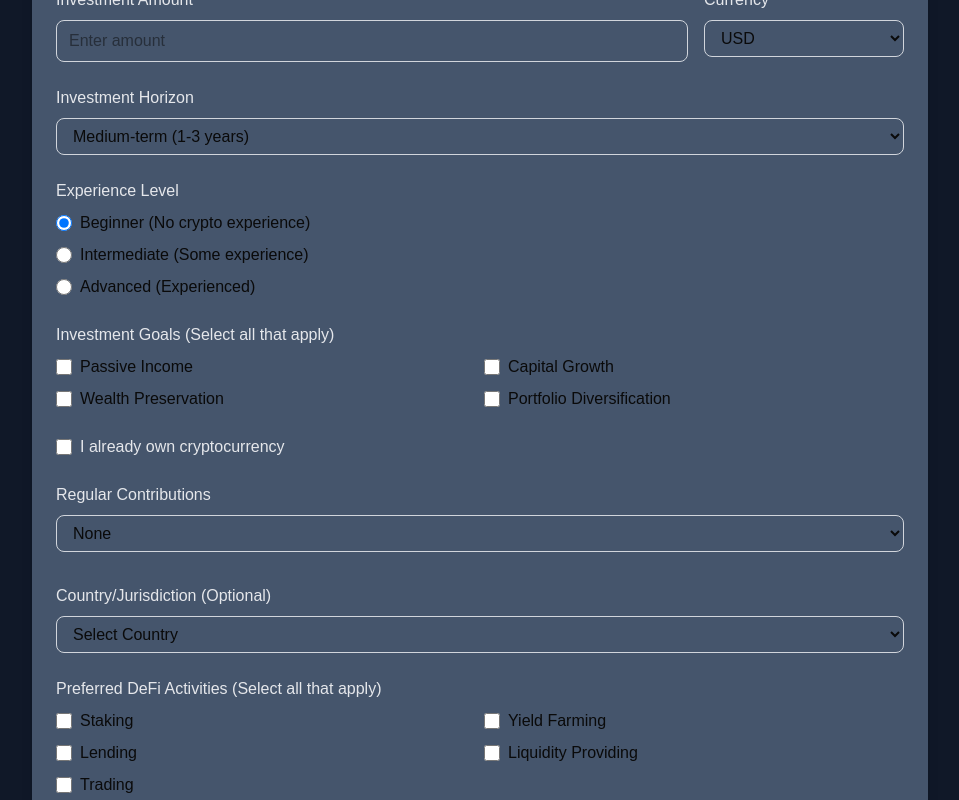
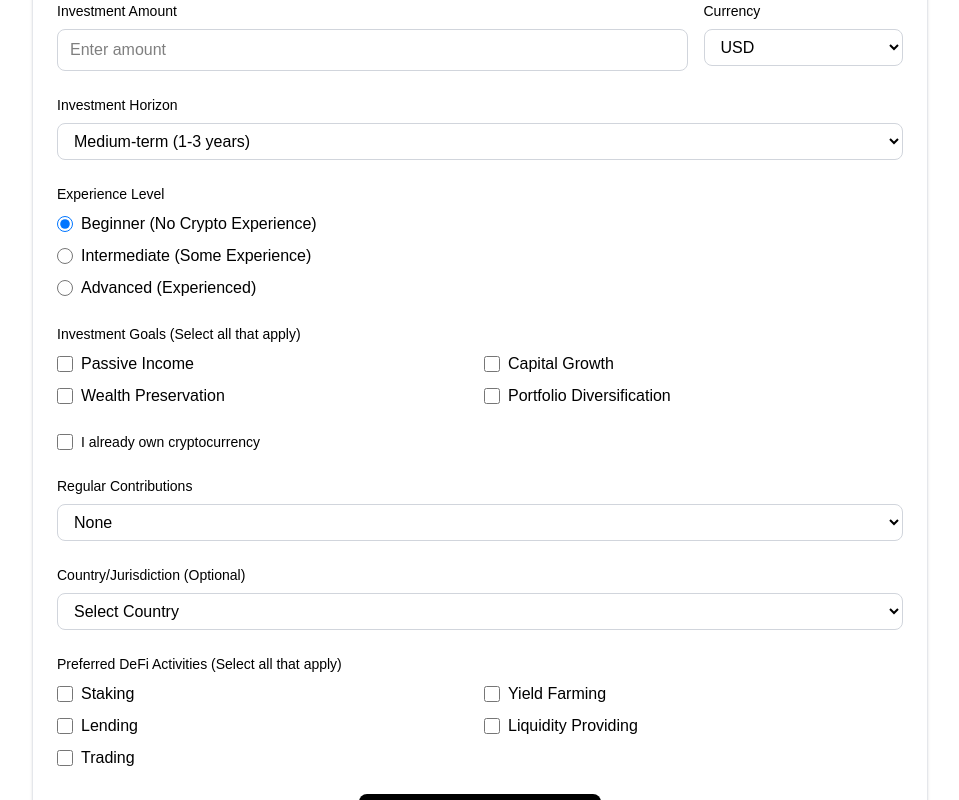
Before and after one commit to Yield-Net/full-stack, a Next.js app in the folder frontend/: page /form in a window 1280 px wide. Shown: the part 260-1060 px from the top of the page, without its empty margins (160-1119 px from the left). Built offline with nearby package versions, Linux system fonts and the light colour scheme.

Commit message:
redesigned the form

```diff
--- a/frontend/app/form/page.tsx
+++ b/frontend/app/form/page.tsx
@@ -117,7 +117,7 @@ export default function Home() {
   };
 
   return (
-    <div className="min-h-screen bg-gray-900">
+    <div className="min-h-screen bg-white text-black">
       <Head>
         <title>DeFi Assistant - Create Your Profile</title>
         <meta name="description" content="Personalized DeFi investment strategies" />
@@ -127,18 +127,17 @@ export default function Home() {
       <main className="container mx-auto px-4 py-8">
         <div className="max-w-4xl mx-auto">
           <div className="text-center mb-10">
-            <h1 className="text-3xl font-bold text-indigo-600 mb-2">DeFi Investment Assistant</h1>
-            <p className="text-gray-600">Tell us about your investment goals and preferences to receive personalized DeFi strategies</p>
+            <h1 className="text-3xl font-semibold text-black mb-2">DeFi Investment Assistant</h1>
+            <p className="text-gray-500">Tell us about your investment goals and preferences to receive personalized DeFi strategies</p>
           </div>
 
-          <div className="bg-slate-600 rounded-lg shadow-lg p-6 mb-6">
+          <div className="bg-white border border-gray-200 rounded-lg p-6 mb-6 shadow-sm">
             <form onSubmit={handleSubmit}>
               {/* Risk Tolerance */}
               <div className="mb-6">
-                <label className="block text-gray-200 font-medium mb-2">
+                <label className="block text-sm font-medium mb-2">
                   Risk Tolerance
                 </label>
-                <div className="flex items-center space-x-2">
                 <input
                   type="range"
                   min="1"
@@ -146,12 +145,10 @@ export default function Home() {
                   step="1"
                   className="w-full h-2 bg-gray-200 rounded-lg appearance-none cursor-pointer"
                   name="riskTolerance"
-                    value={
-                      formData.riskTolerance === 'conservative' ? 1 :
+                  value={formData.riskTolerance === 'conservative' ? 1 :
                     formData.riskTolerance === 'moderately_conservative' ? 2 :
                     formData.riskTolerance === 'moderate' ? 3 :
-                      formData.riskTolerance === 'moderately_aggressive' ? 4 : 5
-                    }
+                    formData.riskTolerance === 'moderately_aggressive' ? 4 : 5}
                   onChange={(e) => {
                     const val = parseInt(e.target.value);
                     const riskMap = {
@@ -161,11 +158,10 @@ export default function Home() {
                       4: 'moderately_aggressive',
                       5: 'aggressive'
                     };
-                      setFormData({...formData, riskTolerance: riskMap[val]});
+                    setFormData({ ...formData, riskTolerance: riskMap[val] });
                   }}
                 />
-                </div>
-                <div className="flex justify-between text-xs text-gray-200 mt-1">
+                <div className="flex justify-between text-xs text-gray-500 mt-1">
                   <span>Conservative</span>
                   <span>Moderate</span>
                   <span>Aggressive</span>
@@ -175,29 +171,25 @@ export default function Home() {
               {/* Investment Amount */}
               <div className="mb-6 grid grid-cols-1 md:grid-cols-4 gap-4">
                 <div className="md:col-span-3">
-                  <label className="block text-gray-200 font-medium mb-2">
-                    Investment Amount
-                  </label>
+                  <label className="block text-sm font-medium mb-2">Investment Amount</label>
                   <input
                     type="number"
                     name="investmentAmount"
                     value={formData.investmentAmount}
                     onChange={handleChange}
-                    className="w-full px-3 py-2 border border-gray-300 rounded-md focus:outline-none focus:ring-2 focus:ring-indigo-500"
+                    className="w-full px-3 py-2 border border-gray-300 rounded-md focus:outline-none focus:ring-1 focus:ring-black"
                     placeholder="Enter amount"
                     min="0"
                     required
                   />
                 </div>
                 <div>
-                  <label className="block text-gray-200 font-medium mb-2">
-                    Currency
-                  </label>
+                  <label className="block text-sm font-medium mb-2">Currency</label>
                   <select
                     name="investmentCurrency"
                     value={formData.investmentCurrency}
                     onChange={handleChange}
-                    className="w-full px-3 py-2 border border-gray-300 rounded-md focus:outline-none focus:ring-2 focus:ring-indigo-500"
+                    className="w-full px-3 py-2 border border-gray-300 rounded-md focus:outline-none focus:ring-1 focus:ring-black"
                   >
                     <option value="USD">USD</option>
                     <option value="ETH">ETH</option>
@@ -208,14 +200,12 @@ export default function Home() {
 
               {/* Investment Horizon */}
               <div className="mb-6">
-                <label className="block text-gray-200 font-medium mb-2">
-                  Investment Horizon
-                </label>
+                <label className="block text-sm font-medium mb-2">Investment Horizon</label>
                 <select
                   name="investmentHorizon"
                   value={formData.investmentHorizon}
                   onChange={handleChange}
-                  className="w-full px-3 py-2 border border-gray-300 rounded-md focus:outline-none focus:ring-2 focus:ring-indigo-500"
+                  className="w-full px-3 py-2 border border-gray-300 rounded-md focus:outline-none focus:ring-1 focus:ring-black"
                   required
                 >
                   <option value="short">Short-term (&lt; 1 year)</option>
@@ -226,92 +216,45 @@ export default function Home() {
 
               {/* Experience Level */}
               <div className="mb-6">
-                <label className="block text-gray-200 font-medium mb-2">
-                  Experience Level
-                </label>
+                <label className="block text-sm font-medium mb-2">Experience Level</label>
                 <div className="flex flex-col space-y-2">
-                  <label className="inline-flex items-center">
+                  {['beginner', 'intermediate', 'advanced'].map((level) => (
+                    <label key={level} className="inline-flex items-center">
                       <input
                         type="radio"
                         name="experienceLevel"
-                      value="beginner"
-                      checked={formData.experienceLevel === 'beginner'}
+                        value={level}
+                        checked={formData.experienceLevel === level}
                         onChange={handleChange}
-                      className="h-4 w-4 text-indigo-600 focus:ring-indigo-500"
+                        className="h-4 w-4 text-black focus:ring-black"
                       />
-                    <span className="ml-2">Beginner (No crypto experience)</span>
+                      <span className="ml-2 capitalize">{level} ({level === 'beginner' ? 'No crypto experience' : level === 'intermediate' ? 'Some experience' : 'Experienced'})</span>
                     </label>
-                  <label className="inline-flex items-center">
-                    <input
-                      type="radio"
-                      name="experienceLevel"
-                      value="intermediate"
-                      checked={formData.experienceLevel === 'intermediate'}
-                      onChange={handleChange}
-                      className="h-4 w-4 text-indigo-600 focus:ring-indigo-500"
-                    />
-                    <span className="ml-2">Intermediate (Some experience)</span>
-                  </label>
-                  <label className="inline-flex items-center">
-                    <input
-                      type="radio"
-                      name="experienceLevel"
-                      value="advanced"
-                      checked={formData.experienceLevel === 'advanced'}
-                      onChange={handleChange}
-                      className="h-4 w-4 text-indigo-600 focus:ring-indigo-500"
-                    />
-                    <span className="ml-2">Advanced (Experienced)</span>
-                  </label>
+                  ))}
                 </div>
               </div>
 
               {/* Investment Goals */}
               <div className="mb-6">
-                <label className="block text-gray-200 font-medium mb-2">
-                  Investment Goals (Select all that apply)
-                </label>
+                <label className="block text-sm font-medium mb-2">Investment Goals (Select all that apply)</label>
                 <div className="grid grid-cols-1 md:grid-cols-2 gap-2">
-                  <label className="inline-flex items-center">
+                  {[
+                    ['passive_income', 'Passive Income'],
+                    ['capital_growth', 'Capital Growth'],
+                    ['wealth_preservation', 'Wealth Preservation'],
+                    ['portfolio_diversification', 'Portfolio Diversification'],
+                  ].map(([key, label]) => (
+                    <label key={key} className="inline-flex items-center">
                       <input
                         type="checkbox"
-                      name="investmentGoals-passive_income"
-                      checked={formData.investmentGoals.includes('passive_income')}
+                        name={`investmentGoals-${key}`}
+                        checked={formData.investmentGoals.includes(key)}
                         onChange={handleChange}
-                      className="h-4 w-4 text-indigo-600 focus:ring-indigo-500"
+                        className="h-4 w-4 text-black focus:ring-black"
                       />
-                    <span className="ml-2">Passive Income</span>
+                      <span className="ml-2">{label}</span>
                     </label>
-                  <label className="inline-flex items-center">
-                    <input
-                      type="checkbox"
-                      name="investmentGoals-capital_growth"
-                      checked={formData.investmentGoals.includes('capital_growth')}
-                      onChange={handleChange}
-                      className="h-4 w-4 text-indigo-600 focus:ring-indigo-500"
-                    />
-                    <span className="ml-2">Capital Growth</span>
-                  </label>
-                  <label className="inline-flex items-center">
-                    <input
-                      type="checkbox"
-                      name="investmentGoals-wealth_preservation"
-                      checked={formData.investmentGoals.includes('wealth_preservation')}
-                      onChange={handleChange}
-                      className="h-4 w-4 text-indigo-600 focus:ring-indigo-500"
-                    />
-                    <span className="ml-2">Wealth Preservation</span>
-                  </label>
-                  <label className="inline-flex items-center">
-                    <input
-                      type="checkbox"
-                      name="investmentGoals-portfolio_diversification"
-                      checked={formData.investmentGoals.includes('portfolio_diversification')}
-                      onChange={handleChange}
-                      className="h-4 w-4 text-indigo-600 focus:ring-indigo-500"
-                    />
-                    <span className="ml-2">Portfolio Diversification</span>
-                  </label>
+                  ))}
                 </div>
               </div>
 
@@ -323,17 +266,16 @@ export default function Home() {
                     name="hasExistingPortfolio"
                     checked={formData.hasExistingPortfolio}
                     onChange={handleChange}
-                    className="h-4 w-4 text-indigo-600 focus:ring-indigo-500"
+                    className="h-4 w-4 text-black focus:ring-black"
                   />
-                  <label className="ml-2 block text-gray-200 font-medium">
+                  <label className="ml-2 block text-sm font-medium">
                     I already own cryptocurrency
                   </label>
                 </div>
 
                 {formData.hasExistingPortfolio && (
-                  <div className="mt-3 pl-6 border-l-2 border-indigo-100">
-                    <p className="text-sm text-gray-600 mb-2">List your current holdings:</p>
-
+                  <div className="mt-3 pl-6 border-l border-gray-200">
+                    <p className="text-sm text-gray-500 mb-2">List your current holdings:</p>
                     {portfolioInputs.map((input, index) => (
                       <div key={index} className="flex items-center space-x-2 mb-2">
                         <div className="grid grid-cols-2 gap-2 flex-grow">
@@ -342,35 +284,33 @@ export default function Home() {
                             placeholder="Asset (e.g., BTC)"
                             value={input.asset}
                             onChange={(e) => handlePortfolioChange(index, 'asset', e.target.value)}
-                            className="px-3 py-1 border border-gray-300 rounded-md focus:outline-none focus:ring-1 focus:ring-indigo-500 text-sm"
+                            className="px-3 py-1 border border-gray-300 rounded-md focus:outline-none focus:ring-1 focus:ring-black text-sm"
                           />
                           <input
                             type="number"
                             placeholder="Amount"
                             value={input.amount}
                             onChange={(e) => handlePortfolioChange(index, 'amount', e.target.value)}
-                            className="px-3 py-1 border border-gray-300 rounded-md focus:outline-none focus:ring-1 focus:ring-indigo-500 text-sm"
+                            className="px-3 py-1 border border-gray-300 rounded-md focus:outline-none focus:ring-1 focus:ring-black text-sm"
                             min="0"
                             step="any"
                           />
                         </div>
-
                         {index > 0 && (
                           <button
                             type="button"
                             onClick={() => removePortfolioInput(index)}
-                            className="text-red-500 hover:text-red-700"
+                            className="text-sm text-red-500 hover:text-red-600"
                           >
                             Remove
                           </button>
                         )}
                       </div>
                     ))}
-
                     <button
                       type="button"
                       onClick={addPortfolioInput}
-                      className="mt-2 text-sm text-indigo-600 hover:text-indigo-800"
+                      className="mt-2 text-sm text-black underline hover:text-gray-800"
                     >
                       + Add Another Asset
                     </button>
@@ -378,16 +318,14 @@ export default function Home() {
                 )}
               </div>
 
-              {/* Income Sources */}
+              {/* Income Source */}
               <div className="mb-6">
-                <label className="block text-gray-200 font-medium mb-2">
-                  Regular Contributions
-                </label>
+                <label className="block text-sm font-medium mb-2">Regular Contributions</label>
                 <select
                   name="incomeSource"
                   value={formData.incomeSource}
                   onChange={handleChange}
-                  className="w-full px-3 py-2 border border-gray-300 rounded-md focus:outline-none focus:ring-2 focus:ring-indigo-500 mb-2"
+                  className="w-full px-3 py-2 border border-gray-300 rounded-md focus:outline-none focus:ring-1 focus:ring-black"
                 >
                   <option value="none">None</option>
                   <option value="weekly">Weekly</option>
@@ -398,15 +336,13 @@ export default function Home() {
 
                 {formData.incomeSource !== 'none' && (
                   <div className="mt-2">
-                    <label className="block text-sm text-gray-600 mb-1">
-                      Contribution Amount ({formData.investmentCurrency})
-                    </label>
+                    <label className="block text-sm text-gray-600 mb-1">Contribution Amount ({formData.investmentCurrency})</label>
                     <input
                       type="number"
                       name="incomeAmount"
                       value={formData.incomeAmount}
                       onChange={handleChange}
-                      className="w-full px-3 py-2 border border-gray-300 rounded-md focus:outline-none focus:ring-2 focus:ring-indigo-500"
+                      className="w-full px-3 py-2 border border-gray-300 rounded-md focus:outline-none focus:ring-1 focus:ring-black"
                       placeholder="Enter amount"
                       min="0"
                     />
@@ -416,14 +352,12 @@ export default function Home() {
 
               {/* Jurisdiction */}
               <div className="mb-6">
-                <label className="block text-gray-200 font-medium mb-2">
-                  Country/Jurisdiction (Optional)
-                </label>
+                <label className="block text-sm font-medium mb-2">Country/Jurisdiction (Optional)</label>
                 <select
                   name="jurisdiction"
                   value={formData.jurisdiction}
                   onChange={handleChange}
-                  className="w-full px-3 py-2 border border-gray-300 rounded-md focus:outline-none focus:ring-2 focus:ring-indigo-500"
+                  className="w-full px-3 py-2 border border-gray-300 rounded-md focus:outline-none focus:ring-1 focus:ring-black"
                 >
                   <option value="">Select Country</option>
                   <option value="US">United States</option>
@@ -437,68 +371,34 @@ export default function Home() {
 
               {/* Preferred DeFi Activities */}
               <div className="mb-6">
-                <label className="block text-gray-200 font-medium mb-2">
-                  Preferred DeFi Activities (Select all that apply)
-                </label>
+                <label className="block text-sm font-medium mb-2">Preferred DeFi Activities (Select all that apply)</label>
                 <div className="grid grid-cols-1 md:grid-cols-2 gap-2">
-                  <label className="inline-flex items-center">
+                  {[
+                    'staking',
+                    'yield_farming',
+                    'lending',
+                    'liquidity_providing',
+                    'trading',
+                  ].map((activity) => (
+                    <label key={activity} className="inline-flex items-center">
                       <input
                         type="checkbox"
-                      name="preferredActivities-staking"
-                      checked={formData.preferredActivities.includes('staking')}
+                        name={`preferredActivities-${activity}`}
+                        checked={formData.preferredActivities.includes(activity)}
                         onChange={handleChange}
-                      className="h-4 w-4 text-indigo-600 focus:ring-indigo-500"
+                        className="h-4 w-4 text-black focus:ring-black"
                       />
-                    <span className="ml-2">Staking</span>
+                      <span className="ml-2 capitalize">{activity.replace('_', ' ')}</span>
                     </label>
-                  <label className="inline-flex items-center">
-                    <input
-                      type="checkbox"
-                      name="preferredActivities-yield_farming"
-                      checked={formData.preferredActivities.includes('yield_farming')}
-                      onChange={handleChange}
-                      className="h-4 w-4 text-indigo-600 focus:ring-indigo-500"
-                    />
-                    <span className="ml-2">Yield Farming</span>
-                  </label>
-                  <label className="inline-flex items-center">
-                    <input
-                      type="checkbox"
-                      name="preferredActivities-lending"
-                      checked={formData.preferredActivities.includes('lending')}
-                      onChange={handleChange}
-                      className="h-4 w-4 text-indigo-600 focus:ring-indigo-500"
-                    />
-                    <span className="ml-2">Lending</span>
-                  </label>
-                  <label className="inline-flex items-center">
-                    <input
-                      type="checkbox"
-                      name="preferredActivities-liquidity_providing"
-                      checked={formData.preferredActivities.includes('liquidity_providing')}
-                      onChange={handleChange}
-                      className="h-4 w-4 text-indigo-600 focus:ring-indigo-500"
-                    />
-                    <span className="ml-2">Liquidity Providing</span>
-                  </label>
-                  <label className="inline-flex items-center">
-                    <input
-                      type="checkbox"
-                      name="preferredActivities-trading"
-                      checked={formData.preferredActivities.includes('trading')}
-                      onChange={handleChange}
-                      className="h-4 w-4 text-indigo-600 focus:ring-indigo-500"
-                    />
-                    <span className="ml-2">Trading</span>
-                  </label>
+                  ))}
                 </div>
               </div>
 
-              {/* Submit Button */}
+              {/* Submit */}
               <div className="text-center">
                 <button
                   type="submit"
-                  className="px-6 py-3 bg-indigo-600 text-white font-medium rounded-md hover:bg-indigo-700 focus:outline-none focus:ring-2 focus:ring-offset-2 focus:ring-indigo-500 disabled:opacity-50"
+                  className="px-6 py-3 bg-black text-white rounded-md hover:bg-gray-800 focus:outline-none focus:ring-2 focus:ring-offset-2 focus:ring-black disabled:opacity-50"
                   disabled={isSubmitting}
                 >
                   {isSubmitting ? 'Processing...' : 'Generate My DeFi Strategy'}
@@ -507,7 +407,7 @@ export default function Home() {
             </form>
           </div>
 
-          <div className="text-center text-sm text-gray-500">
+          <div className="text-center text-sm text-gray-400">
             <p>Your data is only used to generate personalized recommendations and is not stored or shared.</p>
           </div>
         </div>
```
Also changed, not shown: 1 other file (tests, documents, lock files or other folders). Lines whose indentation alone changed are shown as unchanged.
